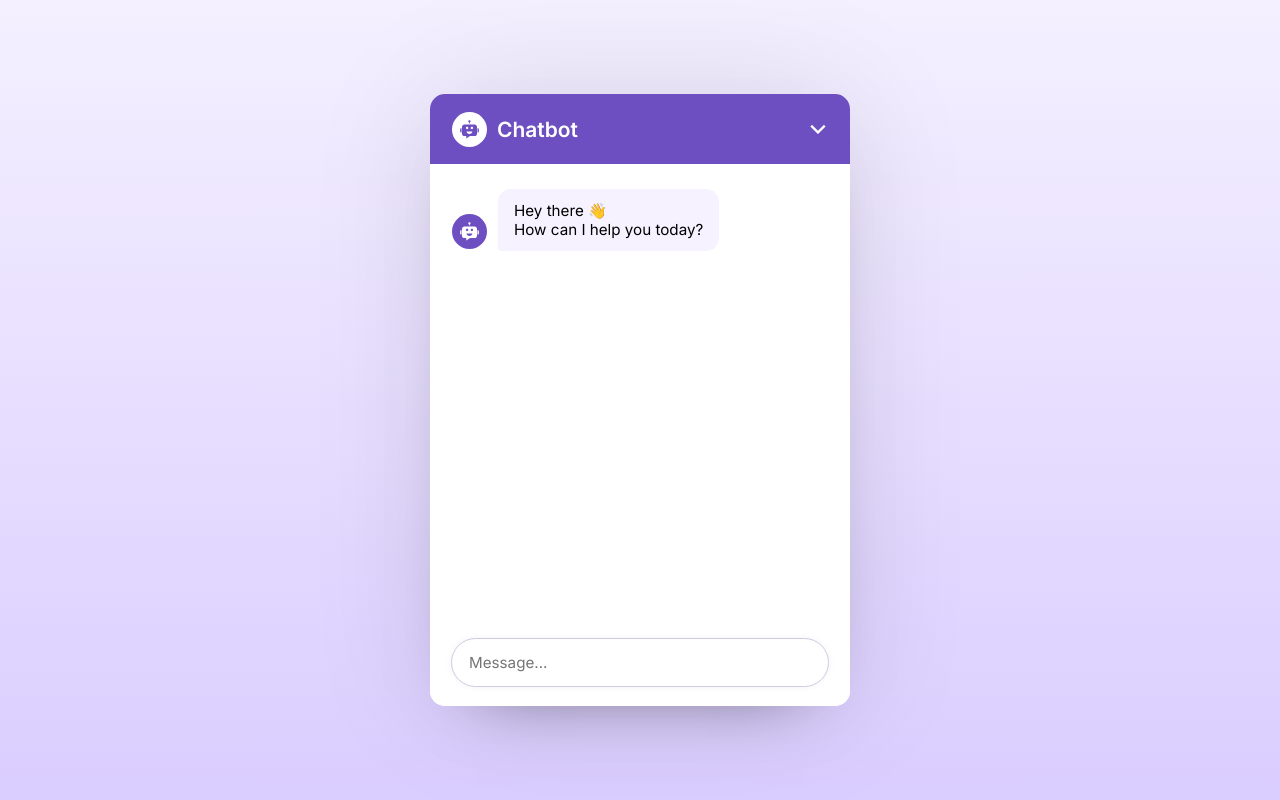
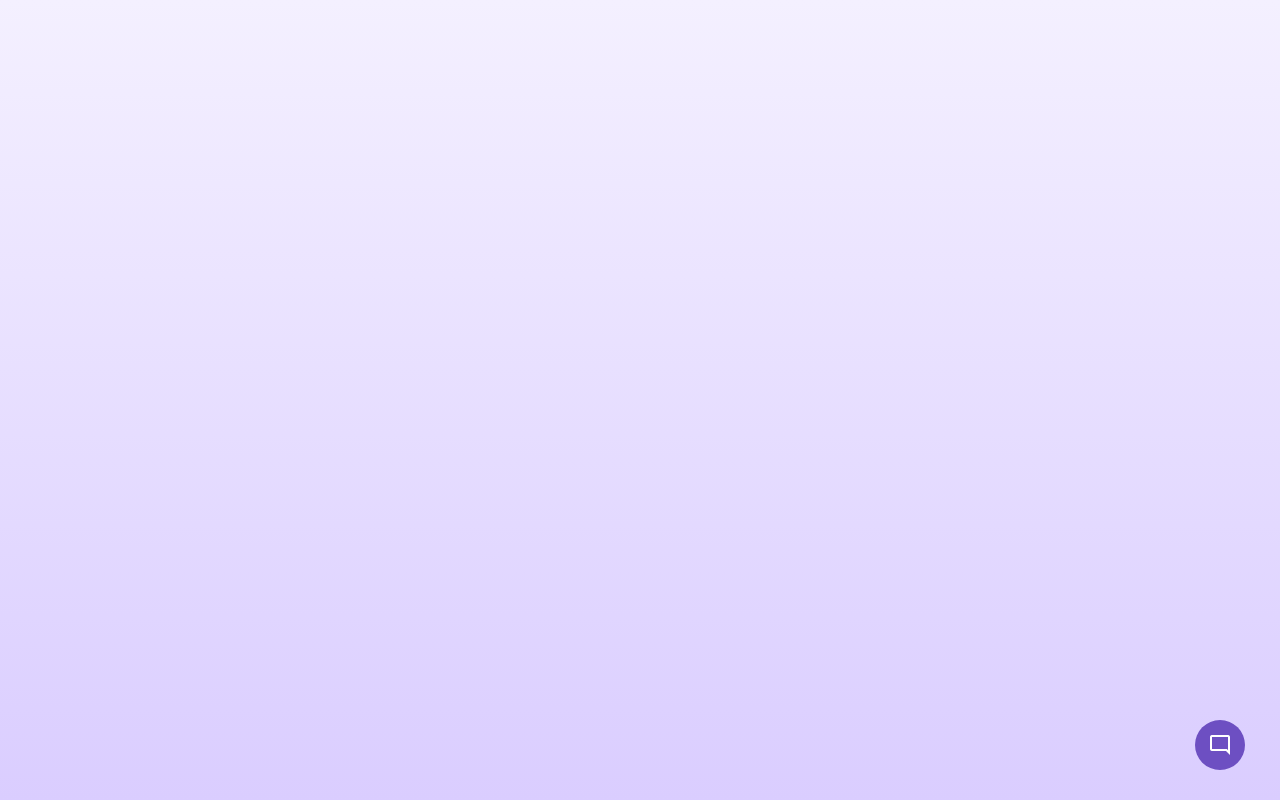
Before and after one commit to emmanuellekamwa/AI-Chatbot, a React (Vite) app: page / in a window 1280 px wide. Built offline with nearby package versions, Linux system fonts and the light colour scheme.

Commit message:
Created companyInfo.js file

```diff
--- a/index.html
+++ b/index.html
@@ -5,7 +5,7 @@
     <link rel="icon" type="image/svg+xml" href="/vite.svg" />
     <meta name="viewport" content="width=device-width, initial-scale=1.0" />
     <title>AI Chatbot</title>
-    <link rel="stylesheet" href="https://fonts.googleapis.com/css2?family=Material+Symbols+Outlined:opsz,wght,FILL,GRAD@48,400,0,0" />
+    <link rel="stylesheet" href="https://fonts.googleapis.com/css2?family=Material+Symbols+Outlined:opsz,wght,FILL,GRAD@48,400,1,0" />
   </head>
   <body>
     <div id="root"></div>
--- a/src/App.jsx
+++ b/src/App.jsx
@@ -5,11 +5,12 @@ import ChatMessage from "./components/ChatMessage";
 
 const App = () => {
   const [chatHistory, setChatHistory] = useState([]);
+  const [showChatbot, setShowChatbot] = useState(false);
   const chatBodyRef = useRef();
 
   const generateBotResponse = async (history) => {
-    const updateHistory = (text) => {
-      setChatHistory(prev => [...prev.filter(msg => msg.text !== "Thinking..."), {role: "model", text}]);
+    const updateHistory = (text, isError = false) => {
+      setChatHistory(prev => [...prev.filter(msg => msg.text !== "Thinking..."), {role: "model", text, isError}]);
     };
 
 
@@ -29,7 +30,7 @@ const App = () => {
       const apiResponseText = data.candidates[0].content.parts[0].text.replace(/\*\*(.*?)\*\*/g, "$1").trim();
       updateHistory(apiResponseText);
     } catch (error) {
-      console.log(error);
+      updateHistory(error.message, true);
     }
   };
 
@@ -37,14 +38,18 @@ const App = () => {
     chatBodyRef.current.scrollTo({top: chatBodyRef.current.scrollHeight, behaviour: "smooth"});
   }, [chatHistory]);
 
-  return <div className="container">
+  return <div className={`container ${showChatbot ? "show-chatbot" : ""}`}>
+    <button onClick={() => setShowChatbot(prev => !prev)}id="chatbot-toggler">
+      <span className="material-symbols-outlined">mode_comment</span>
+      <span className="material-symbols-outlined">Close</span>
+    </button>
     <div className="chatbot-popup">
       <div className="chat-header">
         <div className="header-info">
           <ChatbotIcon />
           <h2 className="logo-text">Chatbot</h2>
         </div>
-        <button className="material-symbols-outlined">keyboard_arrow_down</button>
+        <button onClick={() => setShowChatbot(prev => !prev)}className="material-symbols-outlined">keyboard_arrow_down</button>
       </div>
       <div ref={chatBodyRef} className="chat-body">
         <div className="message bot-message">
--- a/src/components/ChatMessage.jsx
+++ b/src/components/ChatMessage.jsx
@@ -2,7 +2,7 @@ import ChatbotIcon from "./ChatbotIcon";
 
 const ChatMessage = ({chat}) => {
     return (
-        <div className={`message ${chat.role === "model" ? 'bot' : 'user'}-message`}>
+        <div className={`message ${chat.role === "model" ? 'bot' : 'user'}-message ${chat.isError ? "error" : ""}`}>
             {chat.role === "model" && <ChatbotIcon />}
             <p className="message-text">{chat.text}</p>
         </div>
--- a/src/index.css
+++ b/src/index.css
@@ -10,20 +10,65 @@
 body {
     width: 100%;
     min-height: 100vh;
-    display: flex;
-    align-items: center;
-    justify-content: center;
     background: linear-gradient(#F4F0FF, #DACDFF);
 }
 
+#chatbot-toggler {
+    position: fixed;
+    bottom: 30px;
+    right: 35px;
+    border: none;
+    height: 50px;
+    width: 50px;
+    display: flex;
+    cursor: pointer;
+    border-radius: 50%;
+    background: #6D4FC2;
+    align-items: center;
+    justify-content: center;
+    transition: all 0.2s ease;
+}
+
+#chatbot-toggler span {
+    position: absolute;
+    color: #fff;
+}
+
+.container.show-chatbot #chatbot-toggler {
+    transform: rotate(90deg);
+}
+
+#chatbot-toggler span:last-child,
+.container.show-chatbot #chatbot-toggler span:first-child {
+    opacity: 0;
+}
+
+.container.show-chatbot #chatbot-toggler span:last-child {
+    opacity: 1;
+}
+
 .chatbot-popup {
-    position: relative;
+    position: fixed;
+    opacity: 0;
+    pointer-events: none;
+    top: 10px;
+    bottom: 90px;
+    right: 35px;
     width: 420px;
+    transform: scale(0.2);
     overflow: hidden;
     background: #fff;
     border-radius: 15px;
+    transform-origin: bottom right;
     box-shadow: 0 0 128px 0 rgba(0, 0, 0, 0.1),
         0 32px 64px -48px rgba(0, 0, 0, 0.5);
+    transition: all 0.1s ease;
+}
+
+.container.show-chatbot .chatbot-popup {
+    opacity: 1;
+    transform: scale(1);
+    pointer-events: auto;
 }
 
 .chatbot-popup .chat-header {
@@ -91,6 +136,10 @@ body {
     display: flex;
     gap: 11px;
     align-items: center;
+}
+
+.chat-body .message.error .message-text {
+    color: #ff0000;
 }
 
 .chat-body .bot-message svg {
@@ -183,3 +232,31 @@ body {
 .chat-form .message-input:valid ~ button {
     display: block;
 }
+
+@media (max-width: 520px) {
+    #chatot-toggler {
+        right: 20px;
+        bottom: 20px;
+    }
+
+    .chatbot-popup {
+        right: 0;
+        bottom: 0;
+        height: 100%;
+        border-radius: 0;
+        width: 100%;
+    }
+
+    .chatbot-popup .chat-header {
+        padding: 12px 15px;
+    }
+
+    .chat-body {
+        height: calc(90% - 55px);
+        padding: 25px 15px;
+    }
+
+    .chat-footer {
+        padding: 10px 15px 15px;
+    }
+}
```
Also changed, not shown: src/companyInfo.js (added).
